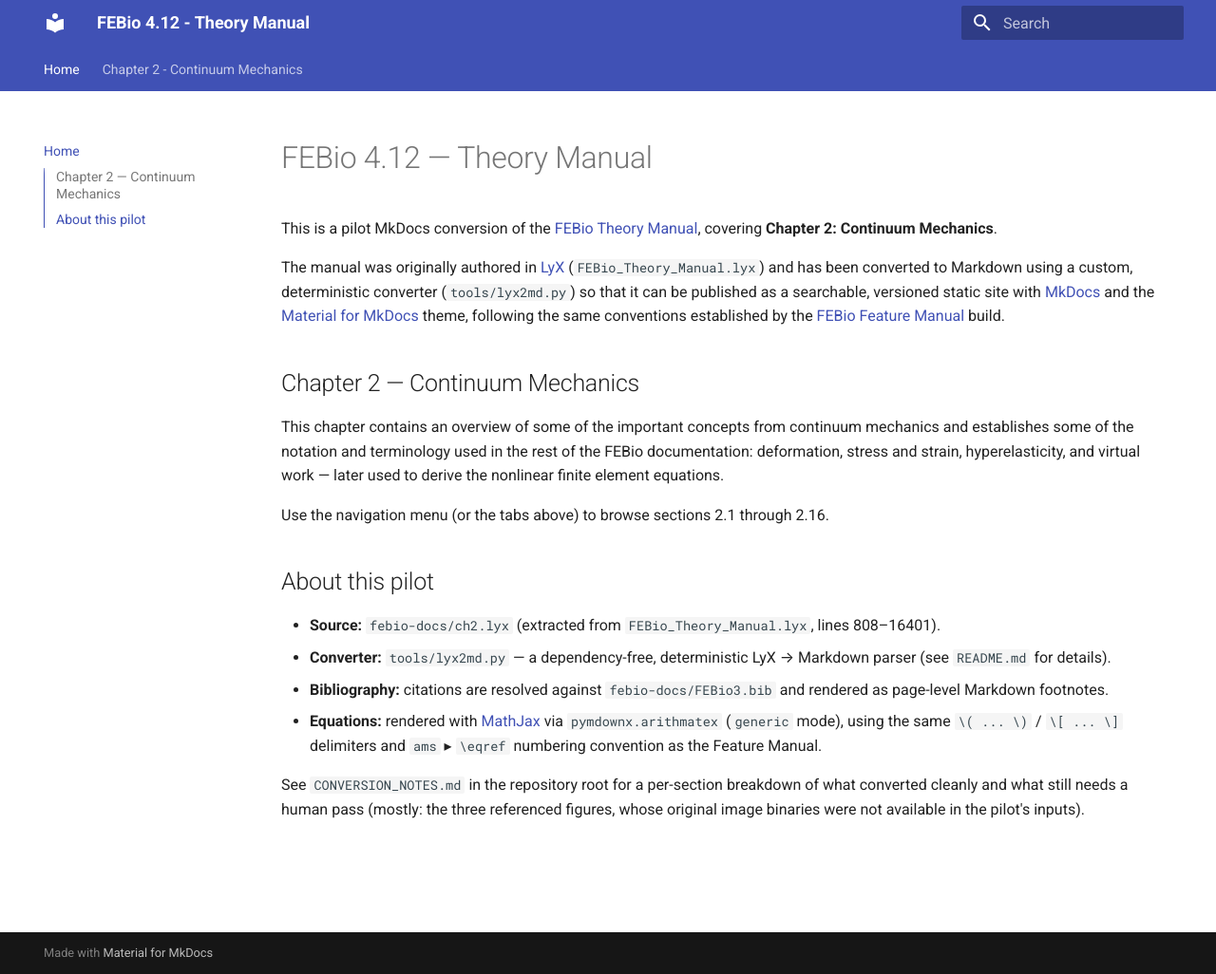
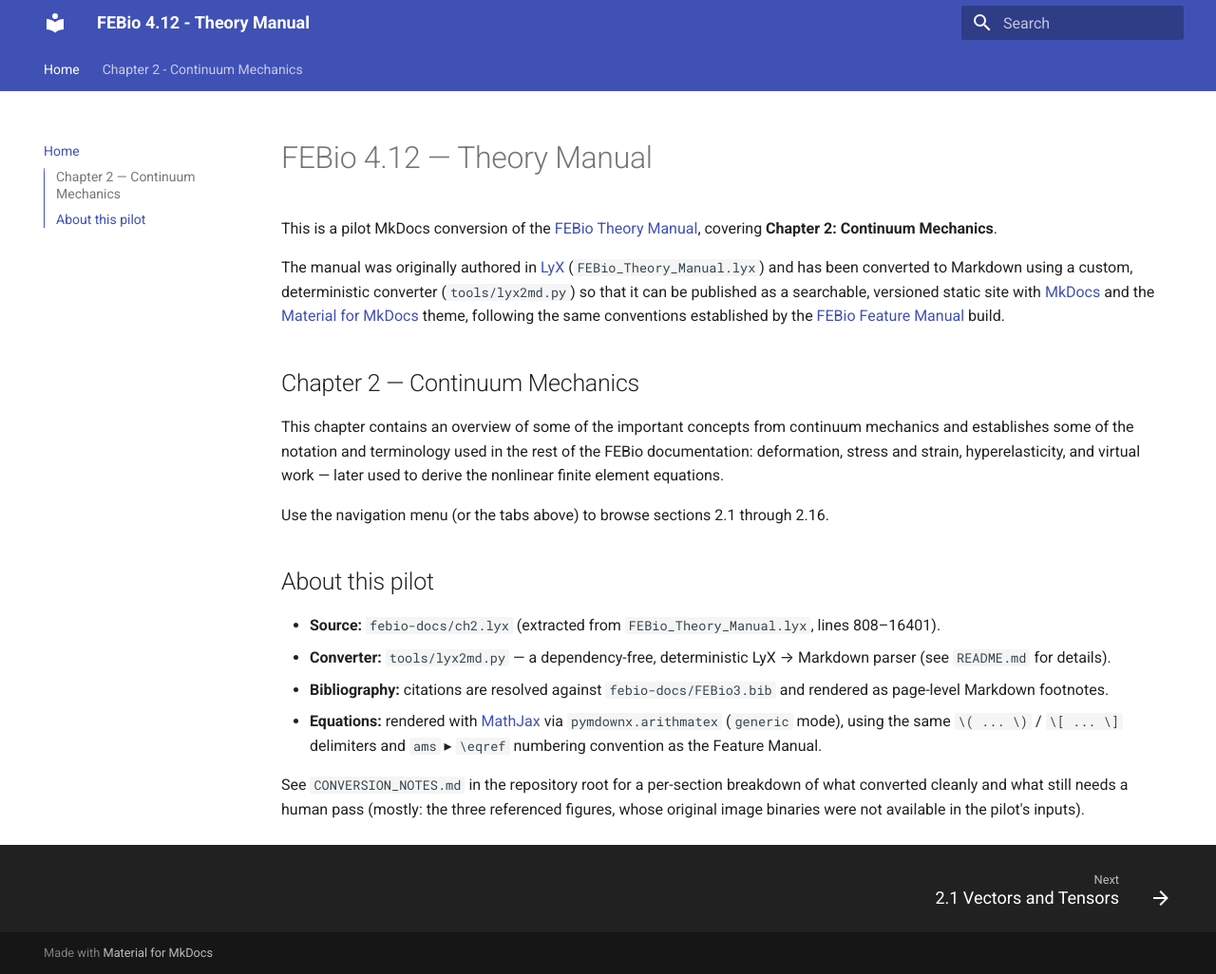
Before and after one commit to Wesley-Jakob-Gilbert/FEBio-theory-manual, an MkDocs documentation site: the page built from docs/index.md, in a window 1280 px wide and 1026 px high. Shown: the whole window at 95% size. Built offline with MkDocs 1.6.1 and Material for MkDocs 9.7.7, drawn with Linux system fonts in a browser that asks for light colours.

Commit message:
Enable Material footer navigation (prev/next page links)
Adds navigation.footer to the theme features so each page shows
arrow-linked previous/next navigation at the bottom, matching the
feature-manual convention.

```diff
--- a/build.py
+++ b/build.py
@@ -80,6 +80,7 @@ with open(os.path.join(ROOT, "mkdocs.yml"), mode="w", encoding="utf-8") as f:
     f.write("  features:\n")
     f.write("    - navigation.tabs\n")
     f.write("    - navigation.top\n")
+    f.write("    - navigation.footer\n")
     f.write("    - search.highlight\n")
     f.write("    - search.suggest\n")
     f.write("    - toc.integrate\n")
--- a/mkdocs.yml
+++ b/mkdocs.yml
@@ -12,6 +12,7 @@ theme:
   features:
     - navigation.tabs
     - navigation.top
+    - navigation.footer
     - search.highlight
     - search.suggest
     - toc.integrate
```
